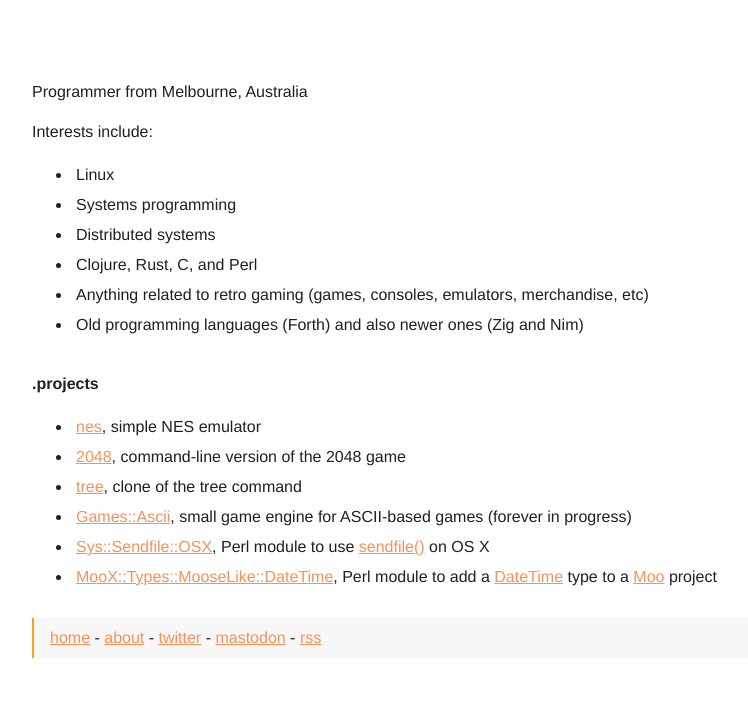
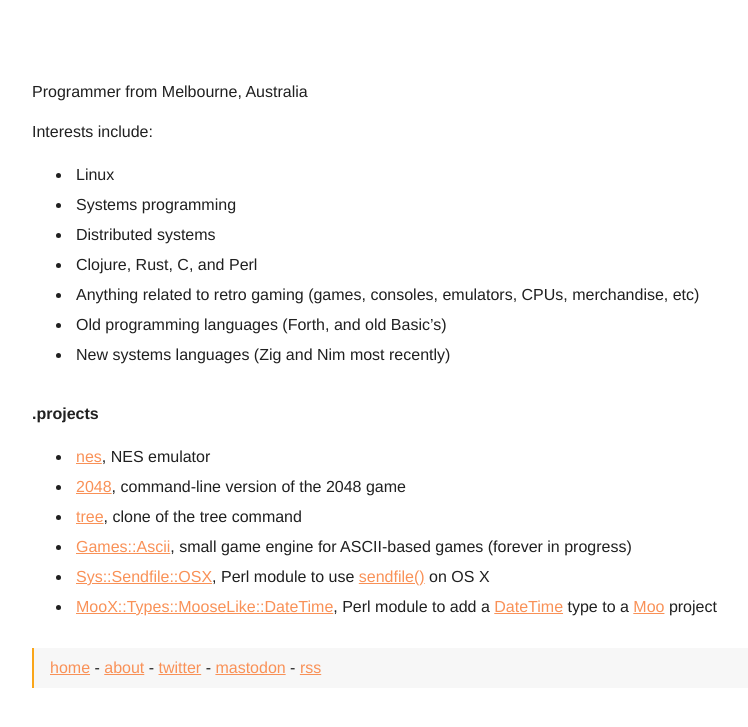
Before and after one commit to ltriant/ltriant.github.io, a Jekyll site: the page built from about.md, in a window 1280 px wide. Shown: the top 727 px of the page, without its empty margins (208-956 px from the left). Built offline with Jekyll 4.4.1, drawn with Linux system fonts in a browser that asks for light colours.

Commit message:
about: updaaaates

```diff
--- a/about.md
+++ b/about.md
@@ -10,12 +10,13 @@ Interests include:
 * Systems programming
 * Distributed systems
 * Clojure, Rust, C, and Perl
-* Anything related to retro gaming (games, consoles, emulators, merchandise, etc)
-* Old programming languages (Forth) and also newer ones (Zig and Nim)
+* Anything related to retro gaming (games, consoles, emulators, CPUs, merchandise, etc)
+* Old programming languages (Forth, and old Basic's)
+* New systems languages (Zig and Nim most recently)
 
 ## .projects
 
-* [nes](https://github.com/ltriant/nes), simple NES emulator
+* [nes](https://github.com/ltriant/nes), NES emulator
 * [2048](https://github.com/ltriant/2048), command-line version of the 2048 game
 * [tree](https://github.com/ltriant/tree), clone of the tree command
 * [Games::Ascii](https://github.com/ltriant/Games-Ascii), small game engine for ASCII-based games (forever in progress)
```
